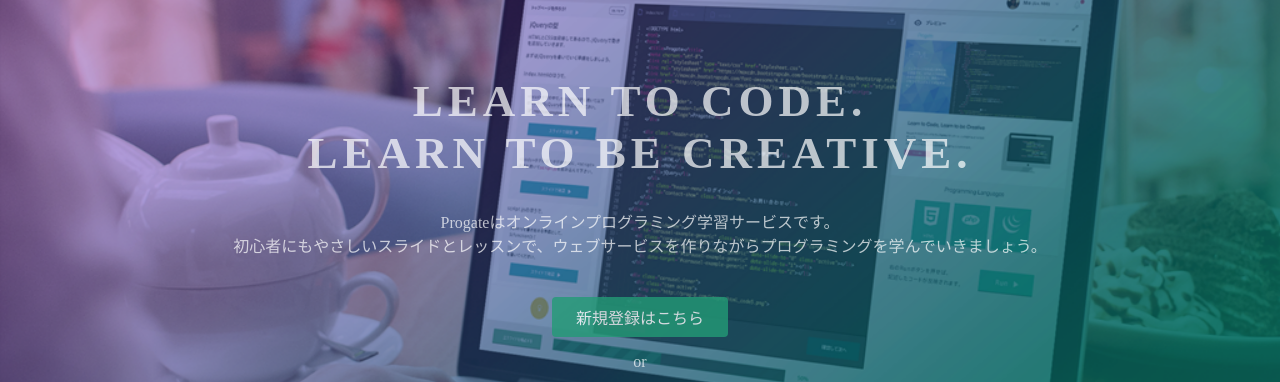
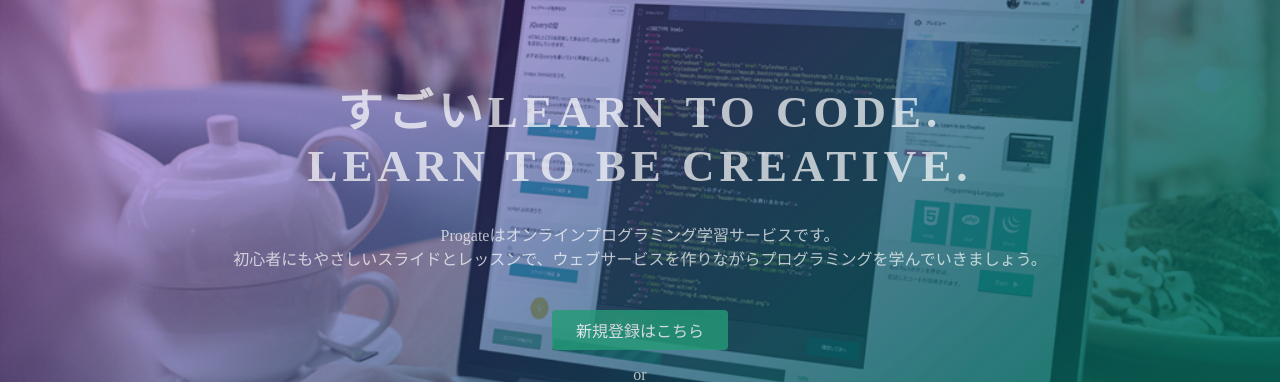
Before and after one commit to ksout/ksout.github.io, a plain HTML site: page index.html in a window 1280 px wide. Shown: the part 135-517 px from the top of the page. Drawn offline with Linux system fonts and the light colour scheme.

Commit message:
Update index.html

```diff
--- a/index.html
+++ b/index.html
@@ -23,7 +23,7 @@
   </header>
   <div class="top-wrapper">
     <div class="container">
-      <h1>LEARN TO CODE.<br>LEARN TO BE CREATIVE.</h1>
+      <h1>すごいLEARN TO CODE.<br>LEARN TO BE CREATIVE.</h1>
       <p>Progateはオンラインプログラミング学習サービスです。<br>初心者にもやさしいスライドとレッスンで、ウェブサービスを作りながらプログラミングを学んでいきましょう。</p>
       <div class="btn-wrapper">
         <a href="#" class="btn signup">新規登録はこちら</a>
```
